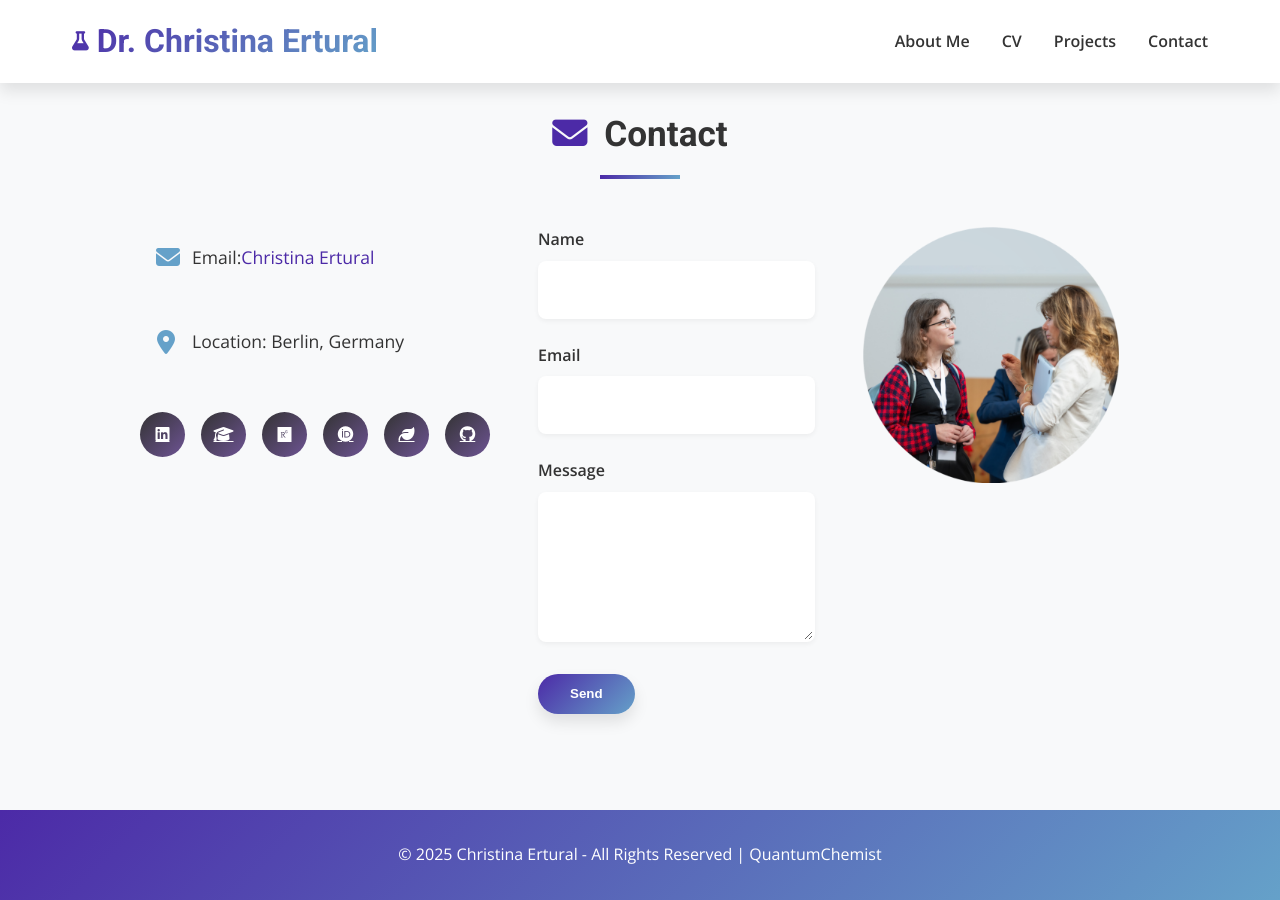
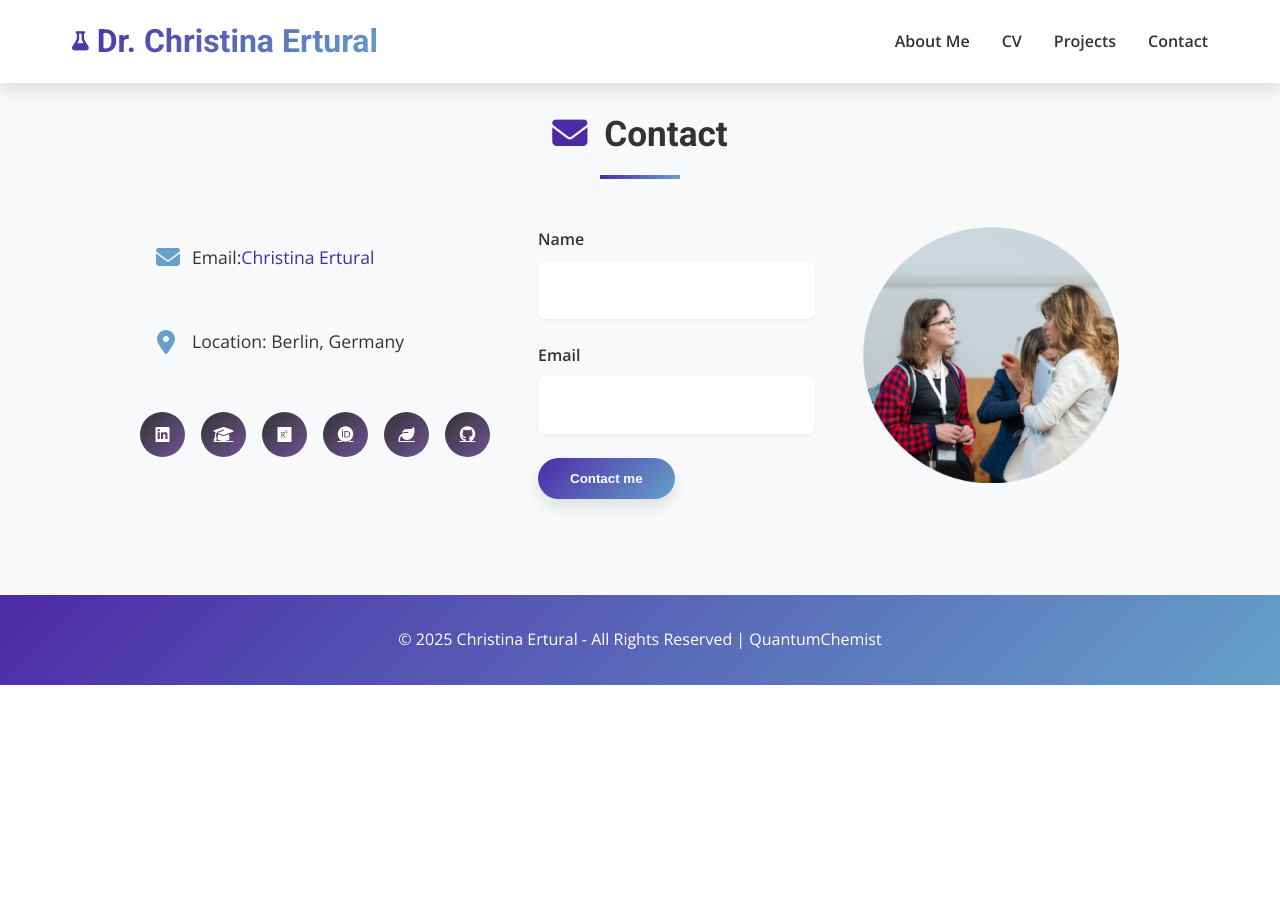
Before and after one commit to QuantumChemist/QuantumChemist.github.io, a Jekyll site: the page index.html, which Jekyll copies as it is, in a window 1280 px wide and 900 px high, scrolled down 4148 px. Built offline with Jekyll 4.4.1, drawn with Linux system fonts in a browser that asks for light colours; after the commit the page ends 4833 px from its top, so only the background shows below that.

Commit message:
Fix contact form structure by adding missing closing tag and updating button text

```diff
--- a/index.html
+++ b/index.html
@@ -175,7 +175,7 @@
                 </div>
                 </div>
                 <div class="contact-form animate-on-scroll">
-                    <form action="mailto:christina.ertural@quantumchemist.de" method="GET" id="contact-form">
+                    <form action="mailto:christina.ertural@quantumchemist.de" method="GET" id="contact-form"></form>
                         <div class="form-group">
                             <label for="name">Name</label>
                             <input type="text" id="name" name="name" required>
@@ -184,11 +184,11 @@
                             <label for="email">Email</label>
                             <input type="email" id="email" name="email" required>
                         </div>
-                        <div class="form-group">
+                        <!-- <div class="form-group">
                             <label for="message">Message</label>
                             <textarea id="message" name="message" rows="5" required></textarea>
-                        </div>
-                        <button type="submit" class="button">Send</button>
+                        </div> -->
+                        <button type="submit" class="button">Contact me</button>
                     </form>
                 </div>
                 <div class="contact-info animate-on-scroll">
```
